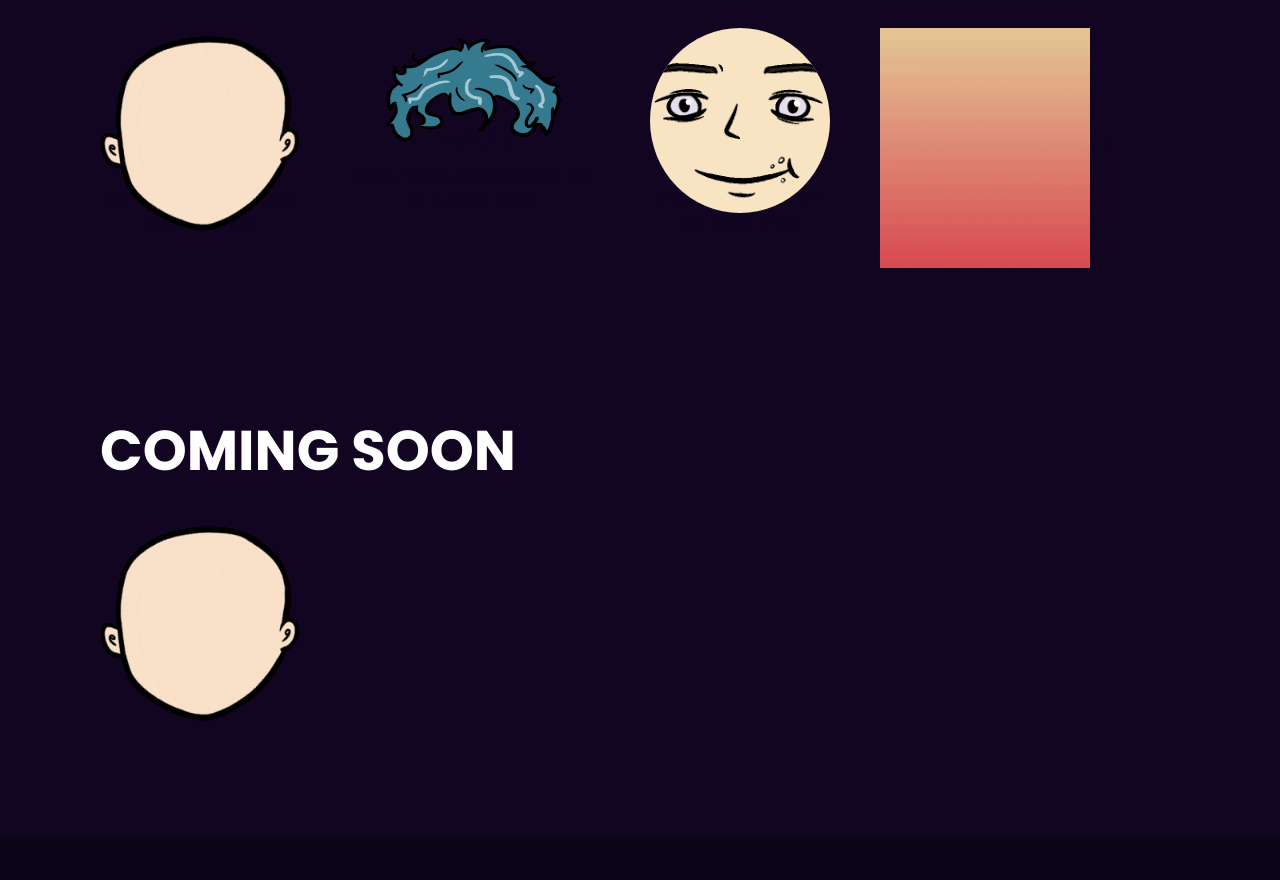
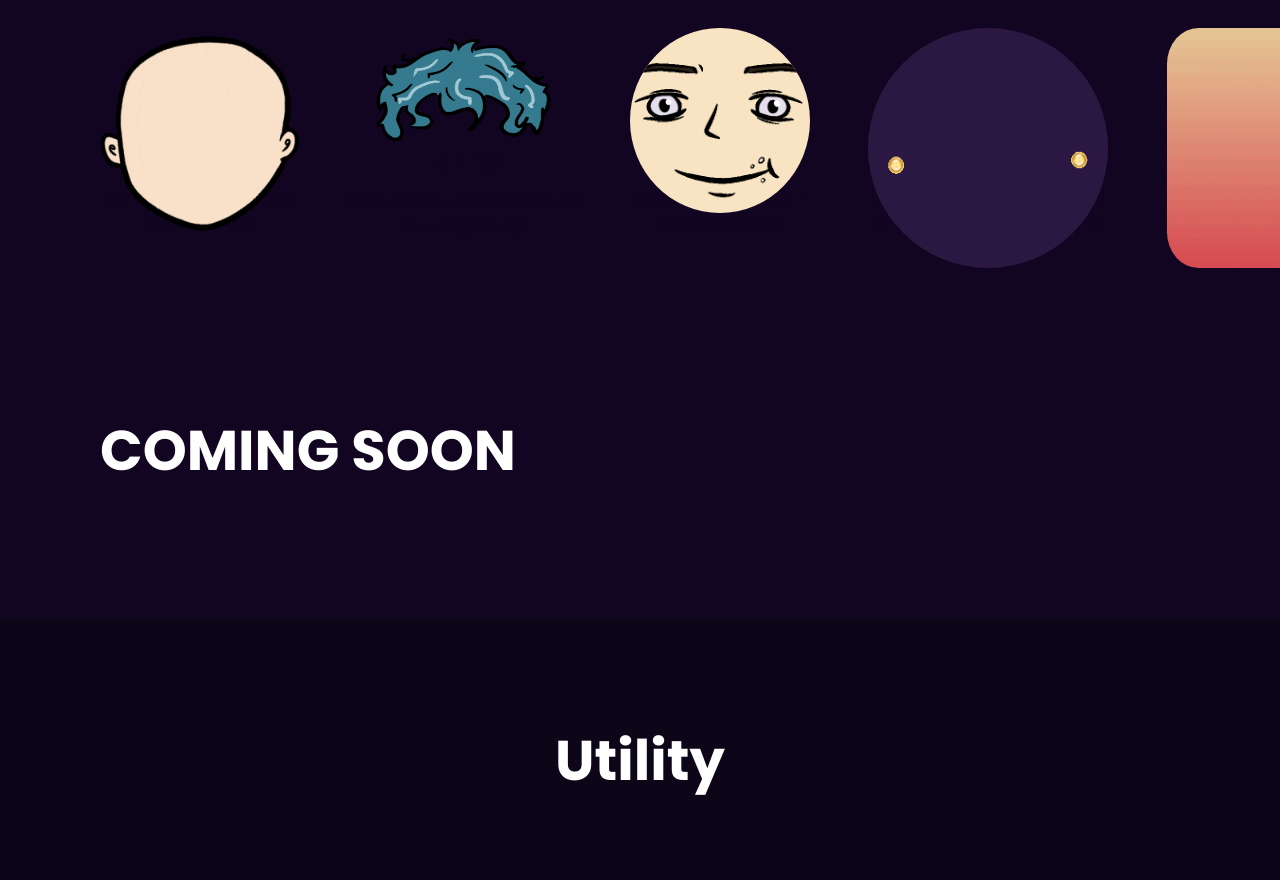
Before and after one commit to Jo-and-Yu/MBTI_new_page, a website: page index.html in a window 1280 px wide. Shown: the part 2380-3260 px from the top of the page. Drawn offline with nearby package versions, Linux system fonts and the light colour scheme.

Commit message:
Feat: Change people slide

```diff
--- a/index.html
+++ b/index.html
@@ -177,7 +177,7 @@
                     </div>
                 </div>
                 <div class="hairs swiper-slide" >
-                    <img src="images/hairs.gif" class="peoplemove">
+                    <img src="images/hairs.gif" class="peoplemove hairs">
                     <div class="content">
                         <h1>HAIR</h1>
                         <p>머리는 다양한 스타일이 있으며, 지구인 스타일을 참고함.</p>
@@ -194,8 +194,15 @@
                         <p>표정은 눈, 눈썹, 입술, 코 4가지 요소로 표현함</p>
                     </div>
                 </div>
+                <div class="accs swiper-slide" >
+                    <img src="images/accs.gif" class="peoplemove accimg">
+                    <div class="content">
+                        <h1>ACCESSORY</h1>
+                        <p>악세사리는 비트코인 귀걸이, 이더리움 귀걸이, 안경, 마스크, 주근깨, 뾰루지가 있다.</p>
+                    </div>
+                </div>
                 <div class="backgrounds swiper-slide" >
-                    <img src="images/backgrounds.gif" class="peoplemove">
+                    <img src="images/backgrounds.gif" class="peoplemove bgimg">
                     <div class="content">
                         <h1>BACKGROUND</h1>
                         <p>배경에는 단색과 그라데이션이 있다.</p>
@@ -208,7 +215,6 @@
         <div class="swiper-button-next2"></div>
         <h2>COMING SOON</h2>
         <br>
-        <img src="images/faces.gif" class="v2">
     </div>
 
     <!-- 유틸리티(utility) -->
@@ -427,6 +433,7 @@
                 deplay: 1000,
                 disableOnInteraction: false,
             },
+            loop: true,
         });
     </script>
         <!-- 슬라이드2 -->
@@ -434,7 +441,7 @@
         const swiper2 = new Swiper('.swiper-container2', {
             grabCursor: true,
             slidesPerView: 'auto',
-            spaceBetween: 50,
+            spaceBetween: 40,
             navigation : {
             nextEl : '.swiper-button-next2',
             prevEl : '.swiper-button-prev2',
@@ -443,6 +450,7 @@
             //     deplay: 1000,
             //     disableOnInteraction: false,
             // },
+            // loop: true,
         });
     </script>
     <script>
--- a/style.css
+++ b/style.css
@@ -215,7 +215,7 @@ section img#mountains_front {
   /* background: var(--slide); */
 }
 .about .hairs .content {
-  margin-top: 35%;
+  margin-top: 45%;
 }
 .about .looks {
   background-position: center;
@@ -227,10 +227,26 @@ section img#mountains_front {
   margin-top: 60%;
 }
 
+.about .bgimg {
+  border-radius: 15%;
+}
 .about .backgrounds {
   width: 210px;
   height: 240px;
+  margin-left: 1.2rem;
 }
+.about .backgrounds .content {
+  margin-top: 55%;
+}
+
+.about .accs {
+  margin-left: 1.1rem;
+}
+.about .accimg {
+  background: #2b1842;
+  border-radius: 55%;
+}
+
 /* 눈코입 각 이미지 */
 .about .swiper-slide .look .peoplemove {
   background: none;
@@ -270,6 +286,10 @@ section img#mountains_front {
   width: 80px;
   height: 80px;
   border-radius: 50%;
+}
+.about .swiper-slide:active .hairs {
+  width: 75px;
+  height: 85px;
 }
 /* v2 이미지 */
 .about .v2 {
```
Also changed, not shown: images/accs.gif (added).
